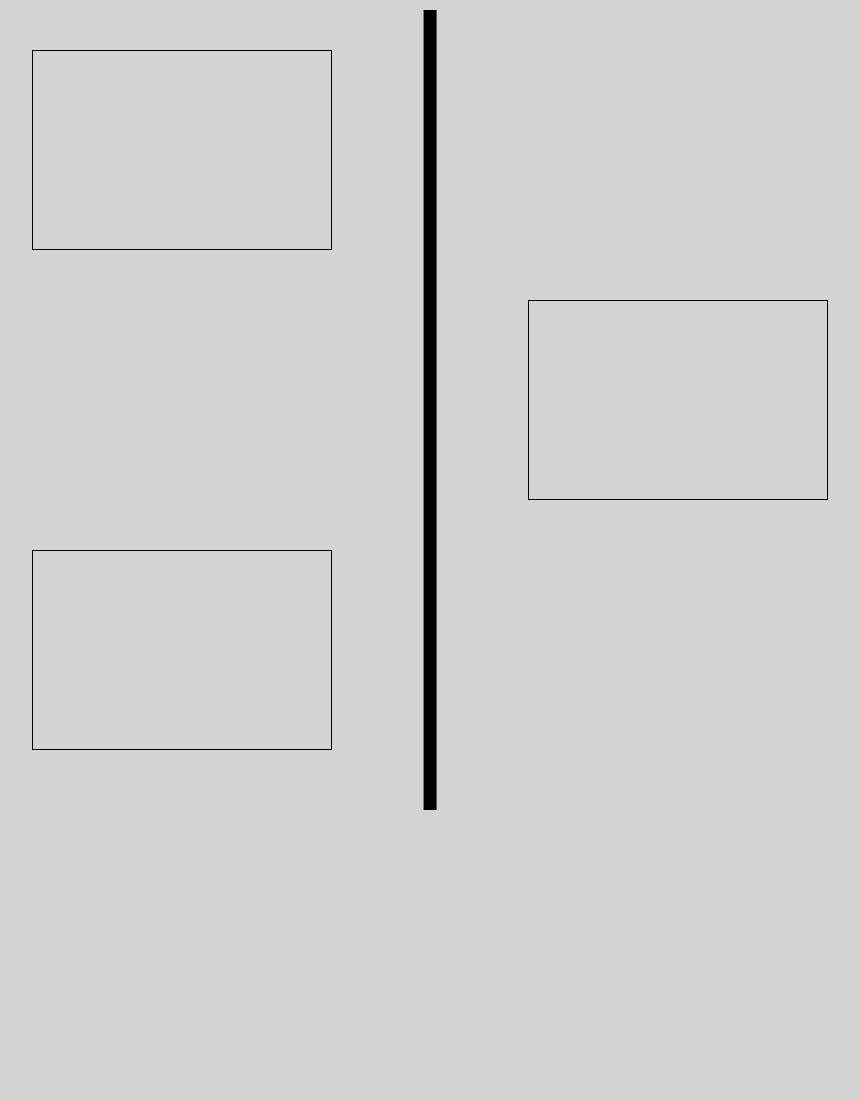
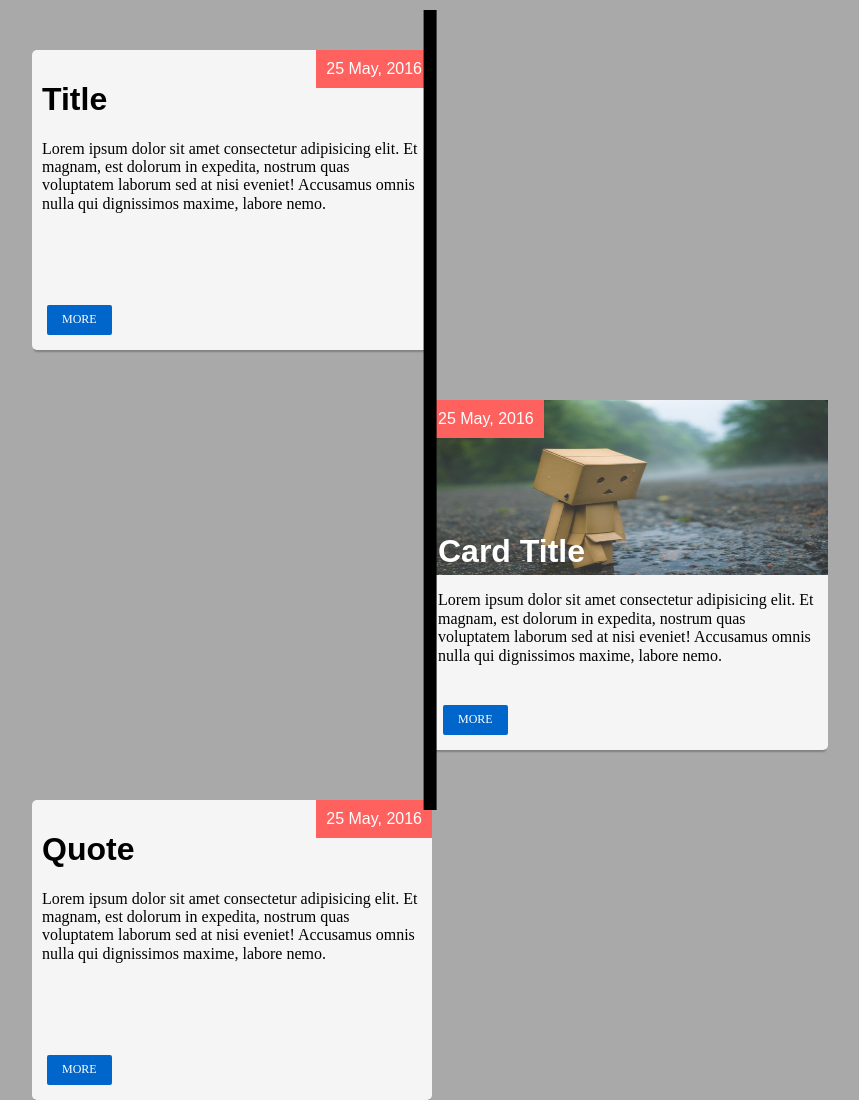
Before and after one commit to Vaughnned/vertical-timeline, a plain HTML site: page index.html in a window 1280 px wide. Shown: the whole page, without its empty margins (210-1069 px from the left). Before the commit the page ends 810 px from the top, so only its background shows below. Drawn offline with Linux system fonts and the light colour scheme.

Commit message:
almost there, need to fix hard coding

```diff
--- a/index.html
+++ b/index.html
@@ -12,9 +12,46 @@
     <main class="timeline">
       <div class="columns" id="column1">
         <section class="cards">
-          <div id="card1"></div>
-          <div id="card2"></div>
-          <div id="card3"></div>
+          <div id="card1">
+            <div class="date">25 May, 2016</div>
+            <aside>
+              <h1 class="title">Title</h1>
+              <p>
+                Lorem ipsum dolor sit amet consectetur adipisicing elit. Et
+                magnam, est dolorum in expedita, nostrum quas voluptatem laborum
+                sed at nisi eveniet! Accusamus omnis nulla qui dignissimos
+                maxime, labore nemo.
+              </p>
+            </aside>
+            <button>MORE</button>
+          </div>
+          <div id="card2">
+            <img src="images/sad-box.jpeg" alt="Sad Box Man" />
+            <div class="date">25 May, 2016</div>
+            <aside>
+              <h1 class="title">Card Title</h1>
+              <p>
+                Lorem ipsum dolor sit amet consectetur adipisicing elit. Et
+                magnam, est dolorum in expedita, nostrum quas voluptatem laborum
+                sed at nisi eveniet! Accusamus omnis nulla qui dignissimos
+                maxime, labore nemo.
+              </p>
+            </aside>
+            <button>MORE</button>
+          </div>
+          <div id="card3">
+            <div class="date">25 May, 2016</div>
+            <aside>
+              <h1 class="title">Quote</h1>
+              <p>
+                Lorem ipsum dolor sit amet consectetur adipisicing elit. Et
+                magnam, est dolorum in expedita, nostrum quas voluptatem laborum
+                sed at nisi eveniet! Accusamus omnis nulla qui dignissimos
+                maxime, labore nemo.
+              </p>
+            </aside>
+            <button>MORE</button>
+          </div>
         </section>
       </div>
       <div class="columns" id="column2">
--- a/styles/styles.css
+++ b/styles/styles.css
@@ -1,6 +1,6 @@
 html {
   box-sizing: border-box;
-  background-color: lightgray;
+  background-color: darkgray;
 }
 
 *,
@@ -19,16 +19,38 @@ body {
   width: 100%;
 }
 
-.cards div {
+.cards > div {
+  z-index: -5;
   position: relative;
-  height: 200px;
-  width: 300px;
-  border: solid black 1px;
+  height: 300px;
+  width: 400px;
+  border-radius: 5px;
+  box-shadow: 0 4px 2px -2px gray;
   margin: 50px;
+  background-color: whitesmoke;
+}
+
+.cards p {
+  text-align: center;
 }
 
 .cards div:nth-child(even) {
   margin-left: auto;
+}
+
+.date {
+  position: absolute;
+  top: 0px;
+  right: 0px;
+  padding: 10px;
+  background-color: #ff615f;
+  color: white;
+  font-family: Arial;
+}
+
+.date:nth-child(even) {
+  top: 0px;
+  left: 0px;
 }
 
 .columns {
@@ -58,6 +80,59 @@ body {
   background-color: black;
 }
 
-/* #column3 {
-  width: 50%;
-} */
+#card2 {
+  height: 350px;
+}
+
+#card2 img {
+  z-index: -1;
+  position: absolute;
+  left: 0px;
+  width: 100%;
+  height: 50%;
+  opacity: 0.8;
+}
+#card2 .title {
+  color: white;
+}
+
+#card2 .date {
+  width: fit-content;
+  position: absolute;
+  top: 0px;
+  right: 0px;
+  margin: 0px;
+}
+
+#card2 aside {
+  position: absolute;
+  text-align: left;
+  margin: auto;
+  bottom: 75px;
+}
+
+.title {
+  font-family: Arial, Helvetica, sans-serif;
+}
+
+aside {
+  width: 100%;
+  padding: 10px;
+  margin: auto;
+}
+
+p {
+  display: inline;
+}
+
+button {
+  position: absolute;
+  bottom: 15px;
+  left: 15px;
+  padding: 8px 15px;
+  border: none;
+  border-radius: 2px;
+  background-color: #0066cc;
+  color: white;
+  font-size: 12px;
+}
```
Also changed, not shown: images/sad-box.jpeg (added).
